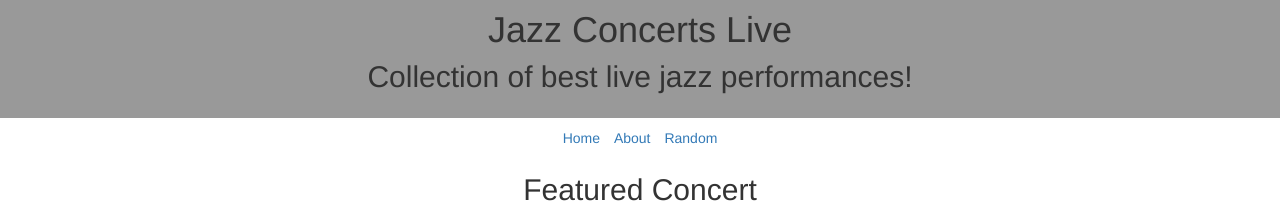
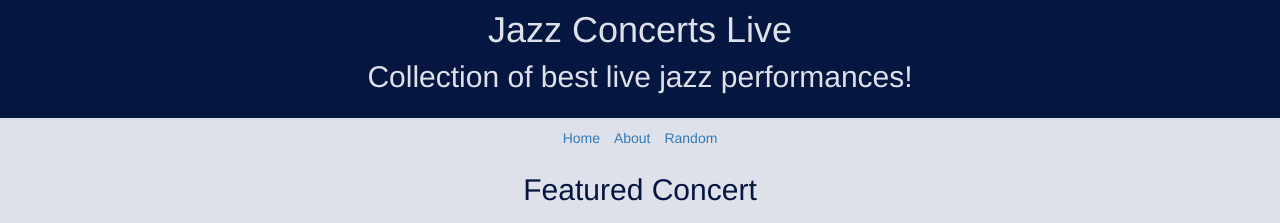
Before and after one commit to giladoved/Jazz-Concerts-Online-Frontend, a website: page index.html in a window 1280 px wide. Shown: the top 223 px of the page. Drawn offline with nearby package versions, Linux system fonts and the light colour scheme; some packages are replaced by stand-ins of ours; files that its build step writes are made by us from their sources.

Commit message:
improves page styling

```diff
--- a/src/less/main.less
+++ b/src/less/main.less
@@ -1,9 +1,12 @@
 body {
 	font-family: Helvetica, "Times New Roman", serif;
+	background: #DEE1EA;
+	color: #051640;
 }
 
 header {
-	background: #999999;
+	background: #051640;
+	color: #DEE1EA;
 	padding: 5px 5px 15px 5px;
 	margin-bottom: 10px;
 
```
